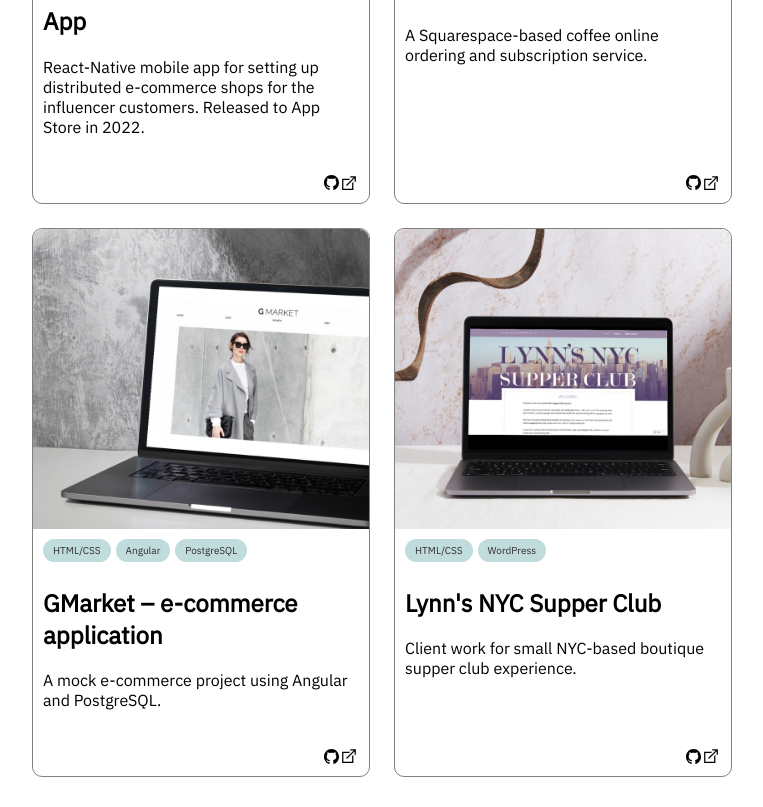
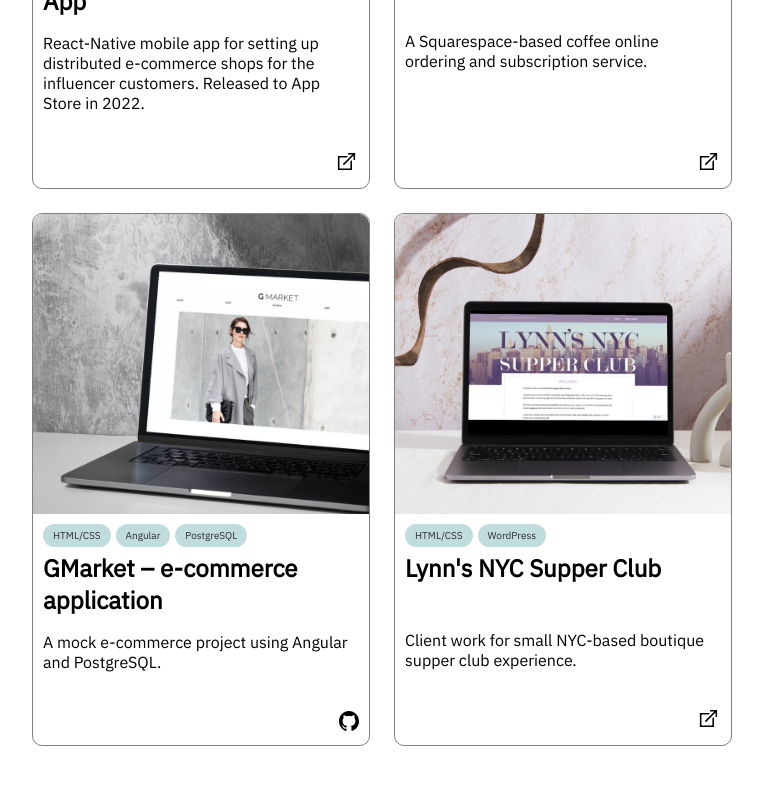
Before and after one commit to gcho91/riacho-portfolio-next, a Next.js app: page /work in a window 1280 px wide. Shown: the part 540-1347 px from the top of the page, without its empty margins (258-1021 px from the left). After the commit the page ends 1316 px from the top, so only its background shows below. Built offline with nearby package versions, Linux system fonts and the light colour scheme.

Commit message:
Add links to portfolio item icons

```diff
--- a/components/Card.tsx
+++ b/components/Card.tsx
@@ -13,7 +13,9 @@ interface CardProps {
 export default function Card(props: CardProps) {
     const { item } = props;
     return <div className={styles.container}>
-        <img className={styles.image} src={item.imageUrl.src} alt="Lago di Braies" />
+        <div className={styles.image} style={{ position: "relative" }}>
+            <Image src={item.imageUrl.src} className={styles.image} alt="Picture of web/mobile app" fill />
+        </div>
 
         <div className={styles.cardDetails}>
             <div className={styles.tagContainer}>
@@ -21,19 +23,27 @@ export default function Card(props: CardProps) {
                     return (<Tag key={i}>{tag}</Tag>)
                 })}
             </div>
-            <h2>{item.title}</h2>
-            <p>{item.desc}</p>
-
+            <h2 className={styles.cardh1}>{item.title}</h2>
+            <p className={styles.p}>{item.desc}</p>
         </div>
-        <div className={styles.iconsContainer}>
-            <Image priority src={githubIcon} alt="Follow me on Github"
-                height={15}
-                width={15} />
-            <Image priority src={linkIcon} alt="link to project"
-                height={20}
-                width={20} />
-
-        </div>
+        {(item.github || item.link) &&
+            <div className={styles.iconsContainer}>
+                {item.github &&
+                    <a href={item.github} target="_blank">
+                        <Image priority src={githubIcon} alt="Follow me on Github"
+                            height={20}
+                            width={20} />
+                    </a>
+                }
+                {item.link &&
+                    <a href={item.link} target="_blank">
+                        <Image priority src={linkIcon} alt="link to project"
+                            height={25}
+                            width={25} />
+                    </a>
+                }
+            </div>
+        }
 
     </div>
 }
--- a/pages/work.tsx
+++ b/pages/work.tsx
@@ -10,7 +10,9 @@ export interface PortfolioItem {
     imageUrl: StaticImageData
     title: string;
     desc: string;
-    tags?: Tags[]
+    tags?: Tags[];
+    github?: string;
+    link?: string;
 }
 
 type Tags = "React" | "React-Native" | "HTML/CSS" | "TypeScript" | "WordPress" | "Squarespace" | "Angular" | "PostgreSQL"
@@ -20,25 +22,29 @@ const portfolioItems: PortfolioItem[] = [
         imageUrl: fermatMock,
         title: "Fermat Commerce – Mobile App",
         desc: "React-Native mobile app for setting up distributed e-commerce shops for the influencer customers. Released to App Store in 2022.",
-        tags: ["React-Native", "HTML/CSS", "TypeScript"]
+        tags: ["React-Native", "HTML/CSS", "TypeScript"],
+        link: "https://www.fermatcommerce.com/"
     },
     {
         imageUrl: amaltheaMock,
         title: "Amalthea Coffee",
         desc: "A Squarespace-based coffee online ordering and subscription service.",
-        tags: ["HTML/CSS", "Squarespace"]
+        tags: ["HTML/CSS", "Squarespace"],
+        link: "https://amaltheacoffee.com/"
     },
     {
         imageUrl: gmarketMock,
         title: "GMarket – e-commerce application",
         desc: "A mock e-commerce project using Angular and PostgreSQL.",
-        tags: ["HTML/CSS", "Angular", "PostgreSQL"]
+        tags: ["HTML/CSS", "Angular", "PostgreSQL"],
+        github: "https://github.com/gcho91/gMarket"
     },
     {
         imageUrl: lynnsMock,
         title: "Lynn's NYC Supper Club",
         desc: "Client work for small NYC-based boutique supper club experience.",
-        tags: ["HTML/CSS", "WordPress"]
+        tags: ["HTML/CSS", "WordPress"],
+        link: "https://lynnsnycsupperclub.com/"
     }
 ]
 export default function Portfolio() {
--- a/styles/components/cardStyles.module.css
+++ b/styles/components/cardStyles.module.css
@@ -3,6 +3,14 @@
     border-radius: 10px;
     display: flex;
     flex-direction: column;
+
+    /* position: relative;
+    top: 0;
+    transition: top ease 0.5s; */
+}
+
+.container:hover {
+    /* top: -8px; */
 }
 
 .image {
@@ -11,12 +19,20 @@
     object-fit: cover;
     border-radius: 10px 10px 0 0;
 
+         position: relative;
+            top: 0;
+            transition: top ease 0.5s;
+
+}
+
+.image:hover {
+    top: -8px;
 }
 
 .cardDetails {
     padding: 10px;
     margin: 0 auto;
-    flex-grow: 1;
+    flex: 1 0 auto;
 }
 
 .iconsContainer {
@@ -28,5 +44,9 @@
 
 .tagContainer {
     display: flex;
-    flex-wrap: wrap;
 }
+
+.cardh1{
+    margin:0;
+    min-height: 62px;
+}
```
